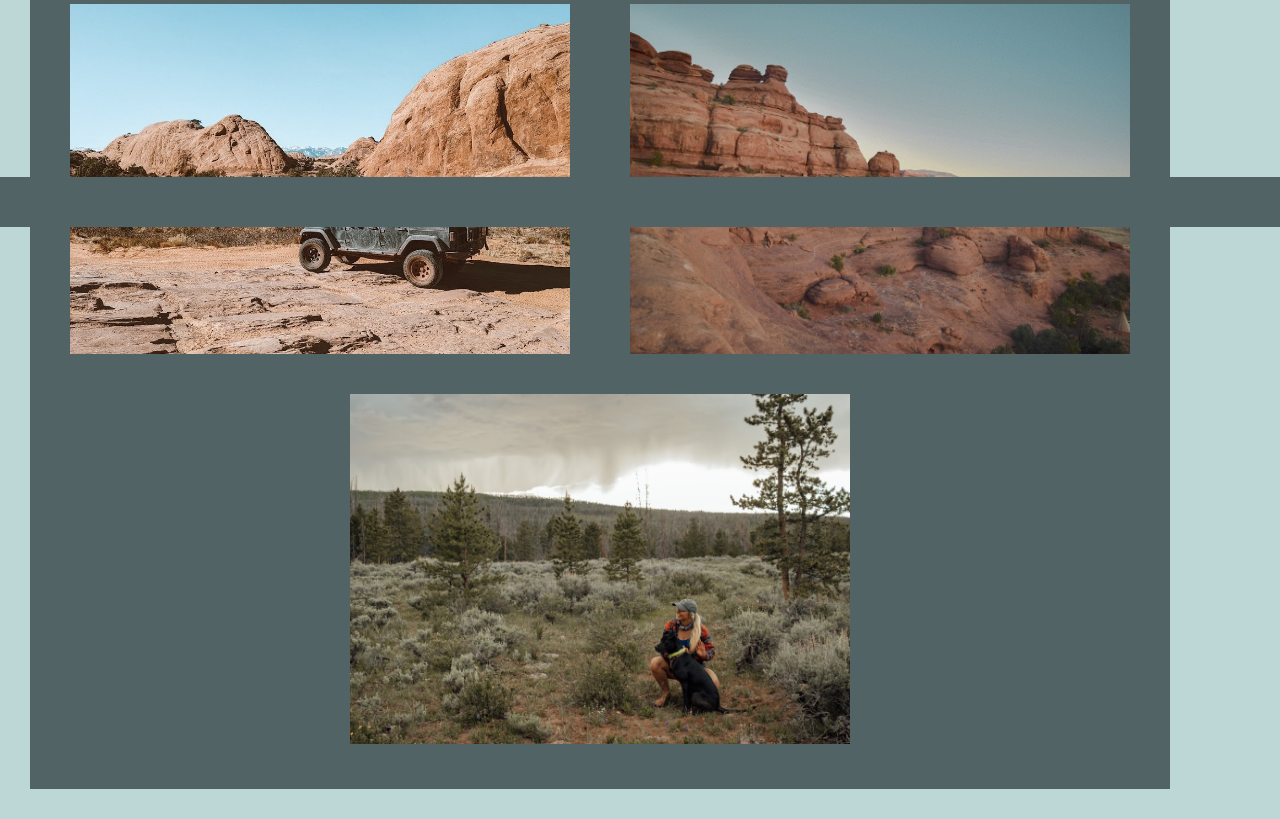
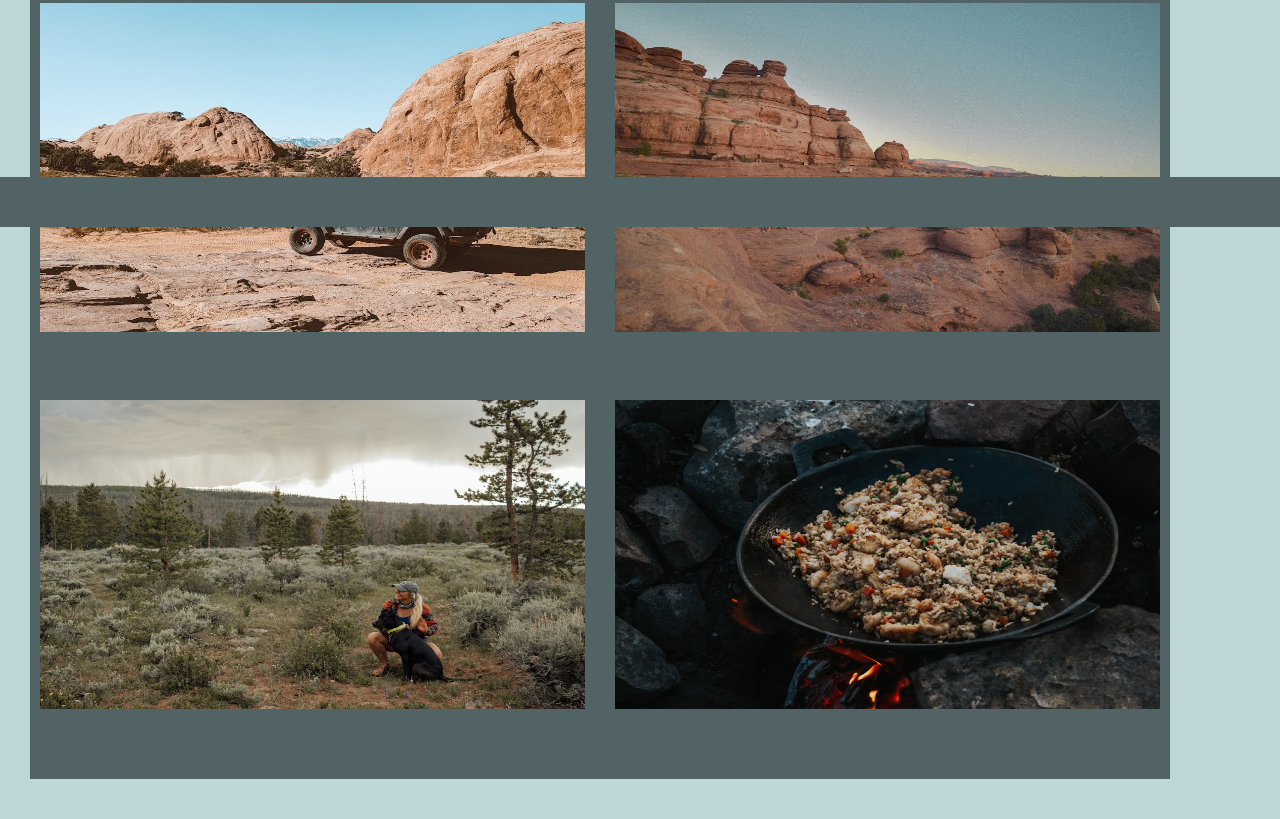
Before and after one commit to arianaw15/Responsive-Portfolio, a plain HTML site: page portfolio.html in a window 1280 px wide. Shown: the part 573-1392 px from the top of the page. Drawn offline with nearby package versions, Linux system fonts and the light colour scheme.

Commit message:
Adjusted sizing on images and containers to adjust to window size

```diff
--- a/portfolio.html
+++ b/portfolio.html
@@ -26,12 +26,6 @@
     <script src="https://stackpath.bootstrapcdn.com/bootstrap/4.3.1/js/bootstrap.min.js"
         integrity="sha384-JjSmVgyd0p3pXB1rRibZUAYoIIy6OrQ6VrjIEaFf/nJGzIxFDsf4x0xIM+B07jRM" crossorigin="anonymous">
     </script>
-    <style>
-
-
-
-    </style>
-</body>
 <nav class="navbar navbar-expand-lg navbar-dark" style="background-color: #516365;" style="float:absolute;">
     <a class="navbar-brand" href="#">Overland Utah</a>
     <button class="navbar-toggler" type="button" data-toggle="collapse" data-target="#navbarNavAltMarkup"
@@ -47,33 +41,38 @@
     </div>
 </nav>
 
+<section>
 <div class="container">
     <div class="col-sm-1-12">
         <h1> Portfolio </h1>
     </div>
     <div class="row">
         <div class="col-sm-6">
-            <img src="Dinner.jpg" alt="Hot dogs cooking over fire" width=500px height=350px />
+            <img src="Dinner.jpg" alt="Hot dogs cooking over fire" />
         </div>
         <div class="col-sm-6">
-            <img src="jeep.jpg" alt="Jeep with sunset behind" width=500px height=350px />
+            <img src="jeep.jpg" alt="Jeep with sunset behind"  />
         </div>
 
     </div>
     <div class="row">
         <div class="col-sm-6">
-            <img src="jeep in moab.jpg" alt="Jeep overlooking Red rocks" width=500px height=350px />
+            <img src="jeep in moab.jpg" alt="Jeep overlooking Red rocks"/>
         </div>
         <div class="col-sm-6">
-            <img src="moab-views.jpg" alt="Red rock sunset" width=500px height=350px />
+            <img src="moab-views.jpg" alt="Red rock sunset"/>
         </div>
     </div>
     <div class="row">
-        <div class="col-sm-12" text-align= "center">
-            <img src="Flynn.jpg" alt="Girl petting dog in field" width=500px height=350px />
+        <div class="col-sm-6" text-align= "center">
+            <img src="Flynn.jpg" alt="Girl petting dog in field"/>
+        </div>
+        <div class="col-sm-6" text-align= "center">
+            <img src="Stir-fry.jpg" alt="Stirfry rice in pan over fire"/>
         </div>
     </div>
 </div>
+</section>
 
 <footer>
     <div class="footer"></div>
--- a/style.css
+++ b/style.css
@@ -1,19 +1,29 @@
 body {
     background-color: #BDD7D6;
+    position: absolute;
+    width: 100%;
 }
-.container {
+.container{
+    position: relative;
     background-color: #516365;
-    padding: 25px;
-    margin: 30px;
+    width: 100%;
+    padding: 10px;
+    margin:30px;
     color: white;
 }
 .row{
     text-align: center;
     border-color: #BDD7D6;
-    padding-top: 20px;
-    padding-bottom: 20px;
+    padding-top: 5px;
+    padding-bottom: 5px;
     float: center;
 }
+img {
+    position: relative;
+    height: 85%;
+  width: 100%;
+  object-fit:inherit;
+  }
 .float-left {
     margin: 10px;
 }
@@ -26,3 +36,15 @@ body {
     height: 50px;
 
 }
+.btn {
+    background-color: white;
+    color: #516365;
+    font-weight: bold;
+    border-color: #BDD7D6;
+    border-radius: 5px;
+    border-width: 5px;
+}
+.btn:hover {
+    background-color: #EE6B61;
+    border-color: #BDD7D6;
+}
```
Also changed, not shown: contact.html (+8 -22 lines), index.html (+3 -5 lines), Stir-fry.jpg (added).
